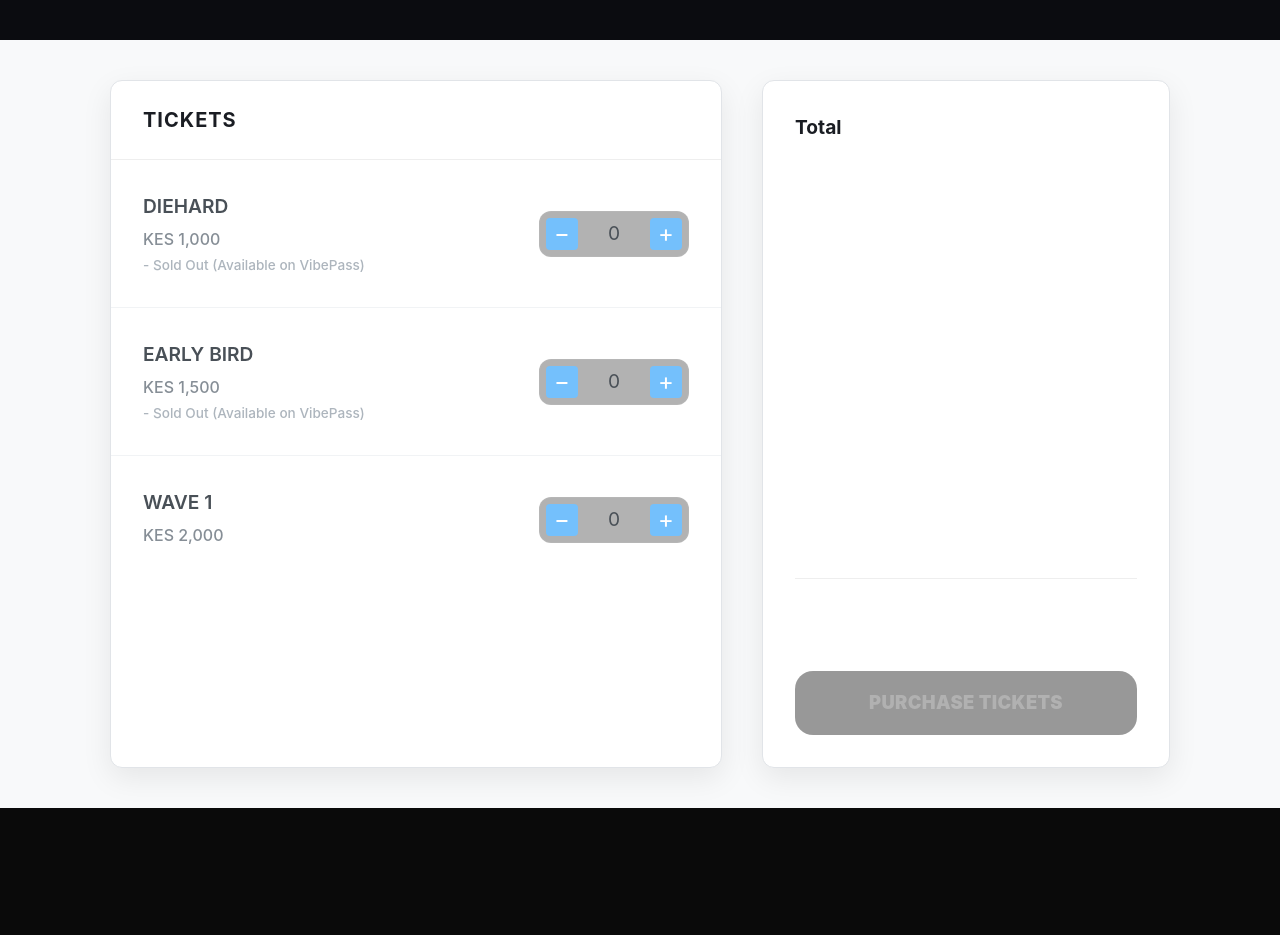
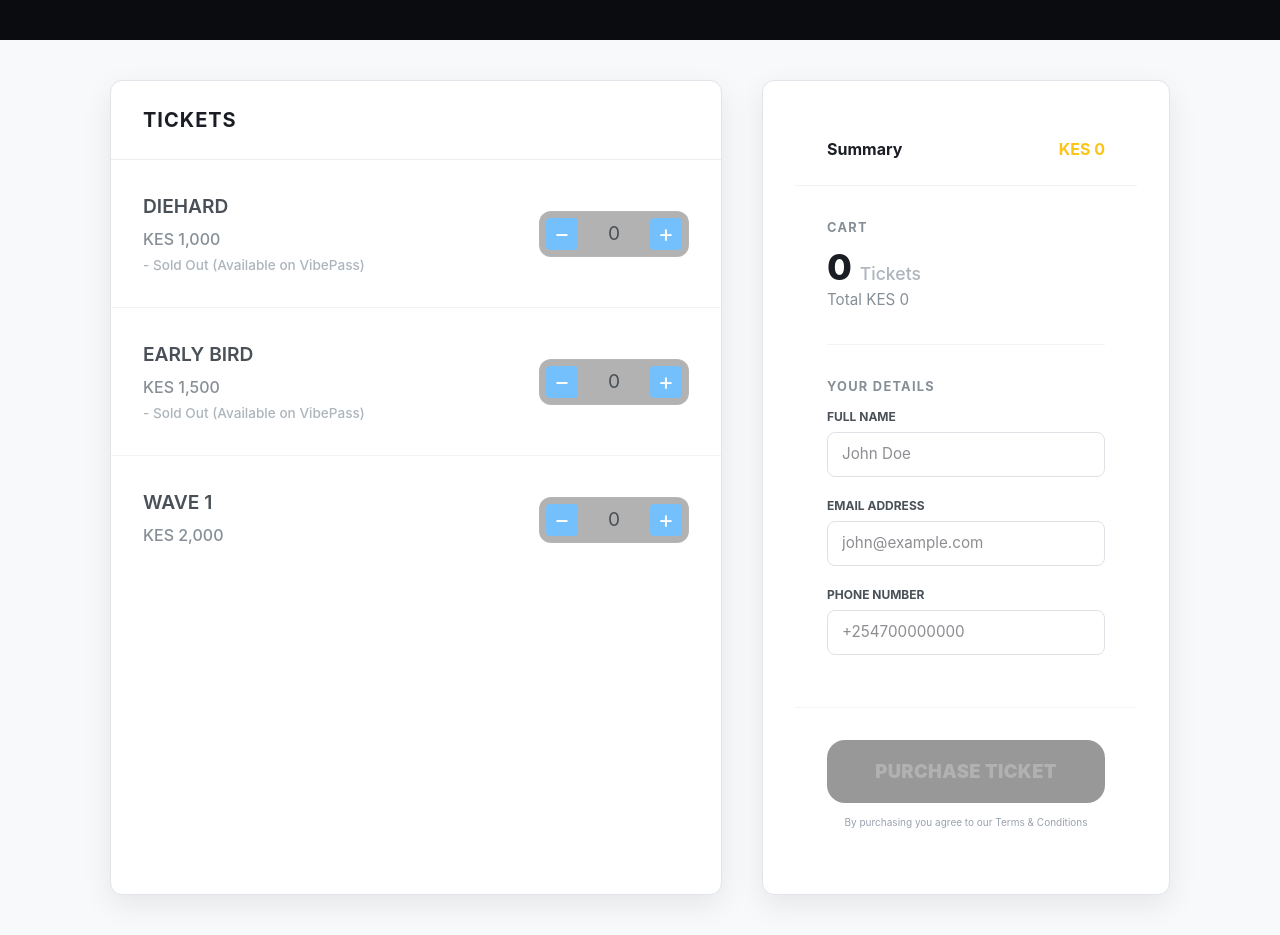
Before and after one commit to CALMnCLASSY/vibepass, a Next.js app: page /bongo in a window 1280 px wide. Shown: the part 660-1595 px from the top of the page. Before the commit the page ends 1468 px from the top, so only its background shows below. Built offline with nearby package versions, Linux system fonts and the light colour scheme; no server answers; the database is empty.

Commit message:
OldSchBng2

```diff
--- a/src/app/bongo/BongoClient.tsx
+++ b/src/app/bongo/BongoClient.tsx
@@ -221,39 +221,67 @@ export default function BongoClient({ initialEvents }: { initialEvents: EventTyp
                         </div>
                     </div>
 
-                    {/* Checkout Card */}
-                    <div className="bongo-checkout-section">
-                        <h2 className="bongo-summary-title">Total</h2>
-                        <div className="bongo-summary-total">
-                            <span>Tickets</span>
-                            <strong>{totalTickets}</strong>
+                    {/* Right Side: Checkout Summary Panel */}
+                    <div className="bongo-checkout-section relative flex flex-col">
+                        <div className="bongo-summary-header hidden md:flex">
+                            <span>Summary</span>
+                            <span className="bongo-accent-text">KES {totalAmount.toLocaleString()}</span>
                         </div>
 
+                        <div className="p-6 md:p-8 flex-grow">
+                            {/* Cart Area */}
+                            <div className="bongo-cart-area mb-8">
+                                <div className="bongo-area-label">Cart</div>
+                                <div className="bongo-cart-count">
+                                    {totalTickets} <span className="bongo-cart-unit">Tickets</span>
+                                </div>
+                                <div className="bongo-cart-total-alt">Total KES {totalAmount.toLocaleString()}</div>
+                            </div>
+
+                            <hr className="bongo-divider mb-8" />
+
+                            {/* Details Area */}
+                            <div className="bongo-details-area">
+                                <div className="bongo-area-label mb-4">Your Details</div>
+                                <div className="space-y-5">
                                     <div className="bongo-input-group">
                                         <label className="bongo-label">Full Name</label>
-                            <input className="bongo-input" type="text" value={name} onChange={e => setName(e.target.value)} placeholder="Full Name" />
+                                        <input className="bongo-input" type="text" placeholder="John Doe" value={name} onChange={e => setName(e.target.value)} />
                                     </div>
                                     <div className="bongo-input-group">
-                            <label className="bongo-label">Email</label>
-                            <input className="bongo-input" type="email" value={email} onChange={e => setEmail(e.target.value)} placeholder="Email Address" />
+                                        <label className="bongo-label">Email Address</label>
+                                        <input className="bongo-input" type="email" placeholder="john@example.com" value={email} onChange={e => setEmail(e.target.value)} />
                                     </div>
                                     <div className="bongo-input-group">
-                            <label className="bongo-label">Phone</label>
-                            <input className="bongo-input" type="tel" value={phone} onChange={e => setPhone(e.target.value)} placeholder="Phone Number" />
+                                        <label className="bongo-label">Phone Number</label>
+                                        <input className="bongo-input" type="tel" placeholder="+254700000000" value={phone} onChange={e => setPhone(e.target.value)} />
+                                    </div>
+                                </div>
+                            </div>
                         </div>
 
-                        <div className="bongo-summary-total" style={{ borderTop: '1px solid #eee', marginTop: '20px', paddingTop: '20px' }}>
-                            <span>Amount</span>
-                            <strong>KES {totalAmount.toLocaleString()}</strong>
+                        {/* Mobile specific sticky bottom block */}
+                        <div className="md:hidden flex p-4 bg-white border-t border-gray-200 font-bold sticky top-0 z-10 justify-between items-center mb-4 shadow-sm">
+                            <span className="text-gray-800">Total Selection</span>
+                            <span className="text-xl text-amber-600">KES {totalAmount.toLocaleString()}</span>
                         </div>
 
+                        <div className="p-6 md:p-8 bg-white border-t border-gray-100 mt-auto sticky bottom-0 z-20 shadow-[0_-10px_15px_-3px_rgba(0,0,0,0.05)] md:shadow-none">
                             <button
-                            className="bongo-pay-btn"
                                 onClick={handleCheckout}
-                            disabled={totalAmount === 0 || isProcessing}
+                                disabled={totalTickets === 0 || isProcessing}
+                                className={`bongo-pay-btn ${
+                                    totalTickets > 0 && !isProcessing
+                                    ? 'bg-amber-400 text-black shadow-lg'
+                                    : 'bg-gray-200 text-gray-400 cursor-not-allowed'
+                                }`}
                             >
-                            {isProcessing ? 'Processing...' : 'Purchase tickets'}
+                                {isProcessing ? 'PROCESSING...' : `PURCHASE ${totalTickets > 0 ? totalTickets : ''} TICKET${totalTickets > 1 ? 'S' : ''}`}
                             </button>
+                            <div className="text-[10px] text-gray-400 mt-3 text-center">
+                                By purchasing you agree to our Terms & Conditions
+                            </div>
+                        </div>
                     </div>
                 </div>
             </div>
--- a/src/app/bongo/bongo.css
+++ b/src/app/bongo/bongo.css
@@ -265,36 +265,89 @@
     background: #fab005;
 }
 
+.bongo-summary-header {
+    padding: 24px 32px;
+    background: #ffffff;
+    border-bottom: 1px solid #f1f3f5;
+    font-weight: 700;
+    color: #1a1d23;
+    display: flex;
+    justify-content: space-between;
+    align-items: center;
+    position: sticky;
+    top: 0;
+    z-index: 10;
+}
+
+.bongo-accent-text {
+    color: #fcc419;
+}
+
+.bongo-cart-area {
+    display: flex;
+    flex-direction: column;
+}
+
+.bongo-area-label {
+    font-size: 0.8rem;
+    font-weight: 700;
+    color: #868e96;
+    text-transform: uppercase;
+    letter-spacing: 0.1em;
+    margin-bottom: 12px;
+}
+
+.bongo-cart-count {
+    font-size: 2.25rem;
+    font-weight: 800;
+    color: #1a1d23;
+    line-height: 1;
+    margin-bottom: 4px;
+}
+
+.bongo-cart-unit {
+    font-size: 1.1rem;
+    font-weight: 500;
+    color: #adb5bd;
+}
+
+.bongo-cart-total-alt {
+    font-size: 0.95rem;
+    color: #868e96;
+}
+
+.bongo-divider {
+    border: none;
+    border-top: 1px solid #f1f3f5;
+    margin: 32px 0;
+}
+
 .bongo-input-group {
     margin-bottom: 20px;
 }
 
 .bongo-label {
     display: block;
-    font-size: 0.85rem;
-    font-weight: 600;
-    color: rgba(255, 255, 255, 0.5);
-    margin-bottom: 8px;
+    font-size: 0.75rem;
+    font-weight: 700;
+    color: #495057;
+    margin-bottom: 6px;
     text-transform: uppercase;
-    letter-spacing: 0.05em;
 }
 
 .bongo-input {
     width: 100%;
-    background: rgba(255, 255, 255, 0.02);
-    border: 1px solid rgba(255, 255, 255, 0.1);
-    border-radius: 14px;
-    padding: 14px 18px;
-    color: #fff;
-    font-size: 1rem;
-    transition: all 0.2s;
+    border: 1px solid #dee2e6;
+    border-radius: 8px;
+    padding: 10px 14px;
+    font-size: 0.95rem;
+    background: #fff;
+    transition: border-color 0.2s;
 }
 
 .bongo-input:focus {
     outline: none;
-    border-color: #ff7e00;
-    background: rgba(255, 126, 0, 0.05);
-    box-shadow: 0 0 0 4px rgba(255, 126, 0, 0.1);
+    border-color: #fcc419;
 }
 
 .bongo-summary-total {
```
Lines whose indentation alone changed are shown as unchanged.
